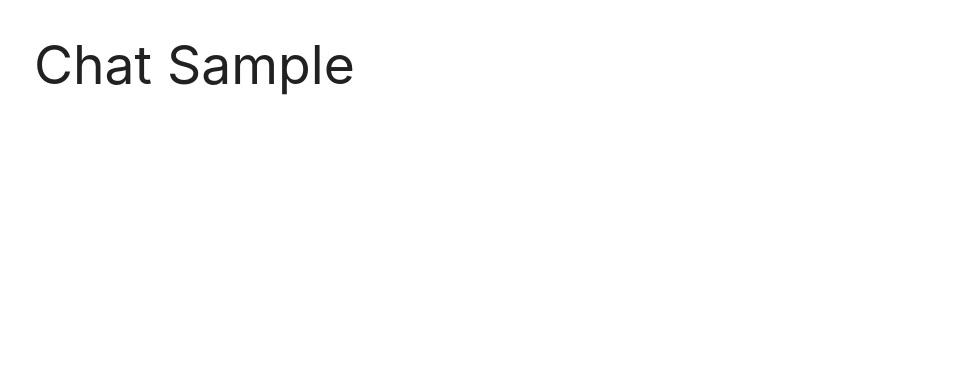
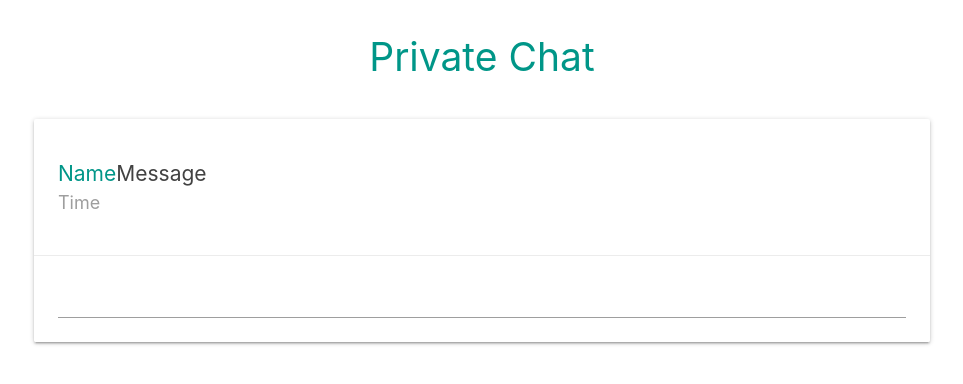
Before and after one commit to Madalin-Antonoiu/Vue-RealTime-ChatApp, a Vue app in the folder chat-app/: page /#/ in a window 1280 px wide. Both pictures are taken after typing "Sample", "Sample" into the empty fields and a click on the button "ENTER CHAT". Shown: the top 384 px of the page, without its empty margins (158-1121 px from the left). Built offline with nearby package versions, Linux system fonts and the light colour scheme.

Commit message:
Init - Chat Component View

```diff
--- a/chat-app/src/components/Chat.vue
+++ b/chat-app/src/components/Chat.vue
@@ -1,6 +1,20 @@
 <template>
   <div class="chat container">
-    <h2>Chat {{ this.name }}</h2>
+    <h2 class="center teal-text">Private Chat</h2>
+    <div class="card">
+      <div class="card-content">
+        <ul class="messages">
+          <li>
+            <span class="teal-text">Name</span>
+            <span class="grey-text text-darken-3">Message</span>
+            <span class="grey-text time">Time</span>
+          </li>
+        </ul>
+      </div>
+      <div class="card-action">
+        <input type="text">
+      </div>
+    </div>
   </div>
 </template>
 
@@ -19,5 +33,17 @@
 
 
 <style>
+.chat h2 {
+  font-size: 2.6em;
+  margin-bottom: 40px;
+}
 
+.chat span{
+  font-size: 1.4em;
+}
+
+.chat .time{
+  display: block;
+  font-size: 1.2em;
+}
 </style>
```
